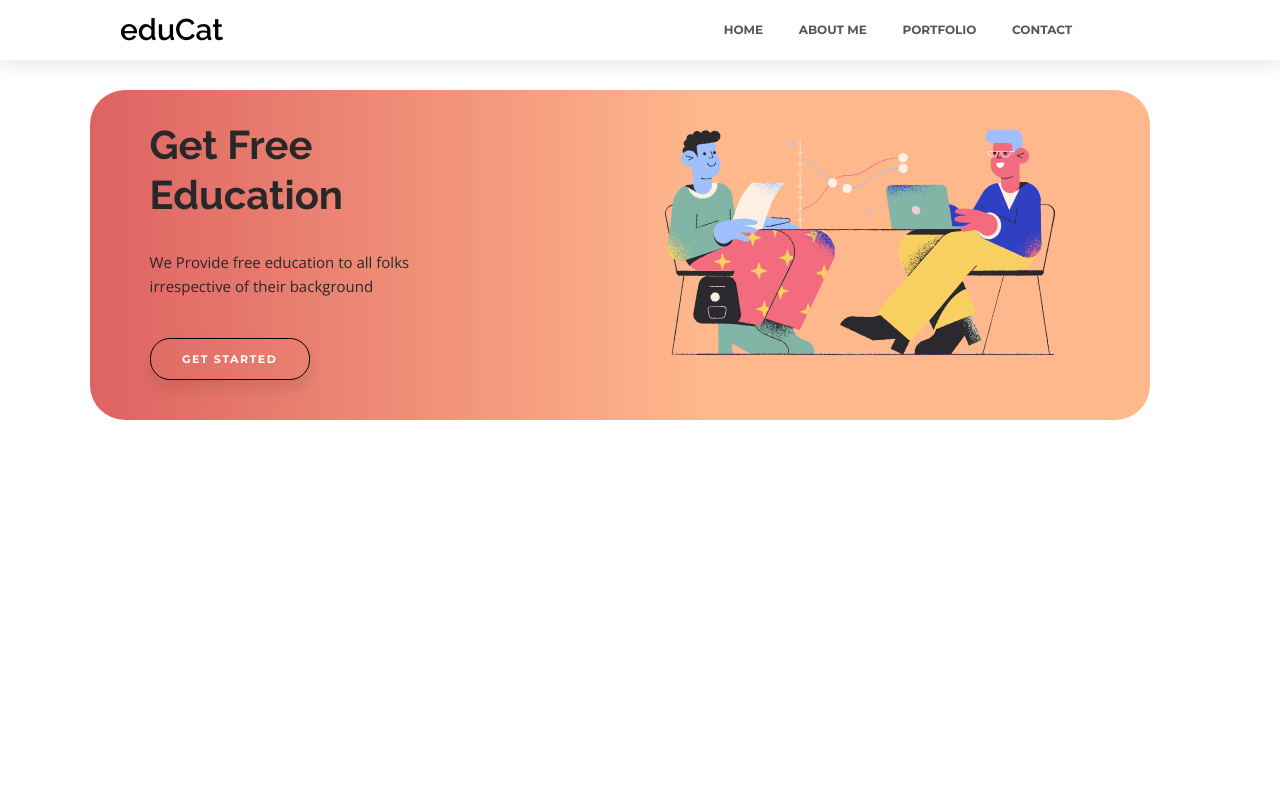
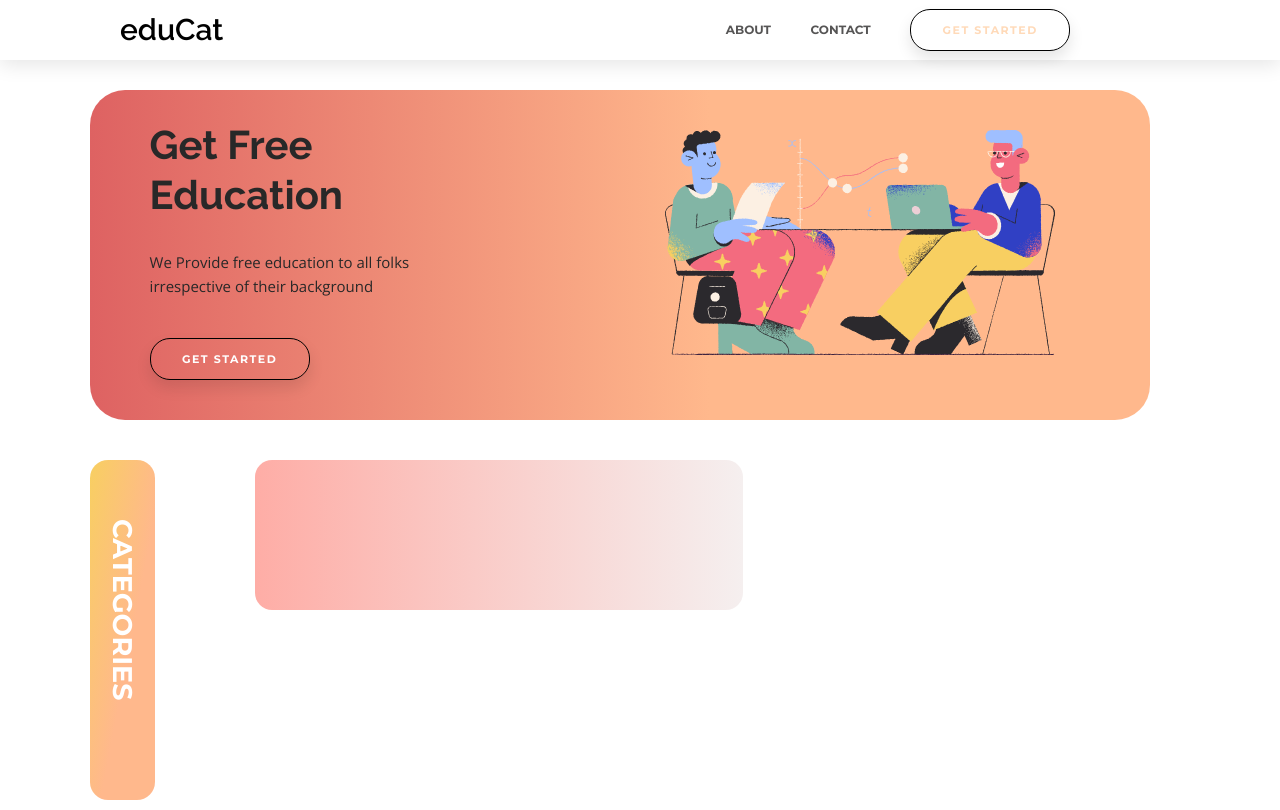
Before and after one commit to mlh-hack-status-200/2-randab, a React (Vite) app: page / in a window 1280 px wide. Built offline with nearby package versions, Linux system fonts and the light colour scheme.

Commit message:
added hero component

```diff
--- a/src/App.js
+++ b/src/App.js
@@ -1,12 +1,14 @@
 import React from "react";
 import Layout from "./Layout/Layout";
 import Hero from "./Sections/Hero";
+import Courses from "./Sections/Courses";
 
 const App = () => {
   return (
     <div>
       <Layout>
         <Hero />
+        <Courses />
       </Layout>
     </div>
   );
--- a/src/Components/Navigation/DesktopNavbar.js
+++ b/src/Components/Navigation/DesktopNavbar.js
@@ -3,6 +3,7 @@ import styled from "styled-components";
 import { Link } from "react-router-dom";
 
 import { BrowserRouter } from "react-router-dom";
+import Button from "../Buttons/Button";
 
 const NavWrapper = styled.div`
   display: flex;
@@ -62,23 +63,25 @@ const DesktopNavbar = () => {
           <ul className="nav_links">
             <li>
               <Link to="/" className="Link">
-                HOME
-              </Link>
-            </li>
-            <li>
-              <Link to="/about" className="Link">
-                ABOUT ME
-              </Link>
-            </li>
-            <li>
-              <Link to="/portfolio" className="Link">
-                PORTFOLIO
+                ABOUT
               </Link>
             </li>
             <li>
               <Link to="/contact" className="Link">
                 CONTACT
               </Link>
+            </li>
+
+            <li>
+              <Button
+                style={{
+                  color: "peachpuff",
+                  dropShadow: "none",
+                  marginTop: "0"
+                }}
+              >
+                Get Started
+              </Button>
             </li>
           </ul>
         </BrowserRouter>
--- /dev/null
+++ b/src/Sections/Courses.js
@@ -0,0 +1,76 @@
+import React from "react";
+import styled from "styled-components";
+import {
+  Wrapper,
+  SmallWrapper,
+  Contained,
+  StyledSection
+} from "../Layout/Elements";
+
+const CoursesContainer = styled.div`
+  display: flex;
+  flex-direction: row;
+  justify-content: space-between;
+`;
+const CoursesLeft = styled.div`
+  flex-grow: 0.6;
+  margin-right: 10rem;
+  width: 0rem;
+  height: 34rem;
+  border-radius: 18px;
+  background: linear-gradient(to bottom right, #f8cf61, #ffb88c 58.42%);
+`;
+const CoursesRight = styled.div`
+  display: flex;
+  flex-direction: row;
+  justify-content: space-between;
+  flex-grow: 9;
+`;
+const CoursesRight1 = styled.div`
+  display: flex;
+  flex-direction: row;
+  justify-content: space-between;
+  flex-grow: 5;
+  background: linear-gradient(to right, #feada6, #f5efef);
+  border-radius: 17px;
+  height: 15rem;
+`;
+const CoursesRight2 = styled.div`
+  display: flex;
+  flex-direction: row;
+  justify-content: space-between;
+  flex-grow: 5;
+`;
+
+const Courses = () => {
+  return (
+    <StyledSection fullheight id="courses">
+      <Contained>
+        <Wrapper>
+          <SmallWrapper>
+            <CoursesContainer>
+              <CoursesLeft>
+                <h2
+                  style={{
+                    transform: "rotateZ(90deg)",
+                    fontSize: "2.7rem",
+                    color: "white",
+                    marginTop: "7rem"
+                  }}
+                >
+                  CATEGORIES
+                </h2>
+              </CoursesLeft>
+              <CoursesRight>
+                <CoursesRight1></CoursesRight1>
+                <CoursesRight2></CoursesRight2>
+              </CoursesRight>
+            </CoursesContainer>
+          </SmallWrapper>
+        </Wrapper>
+      </Contained>
+    </StyledSection>
+  );
+};
+
+export default Courses;
```
